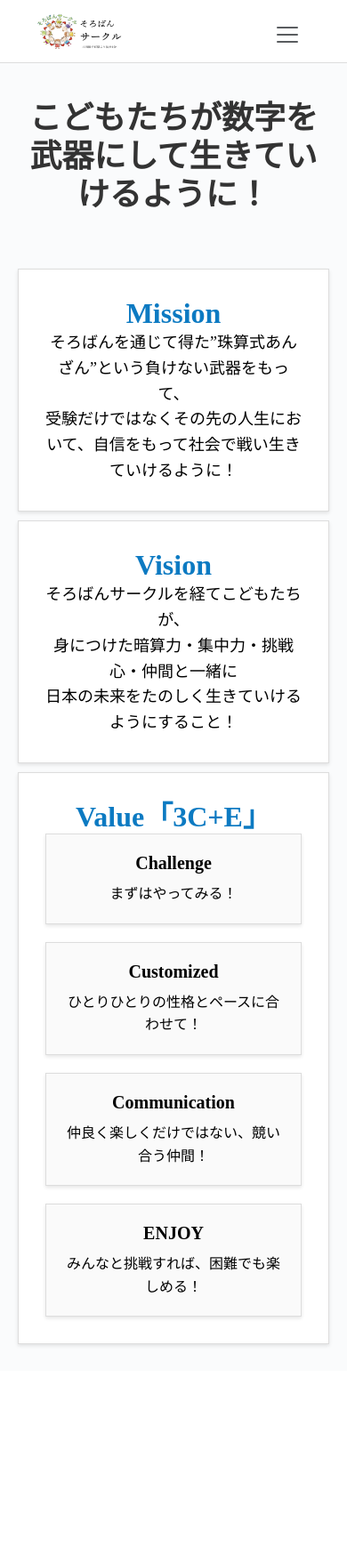
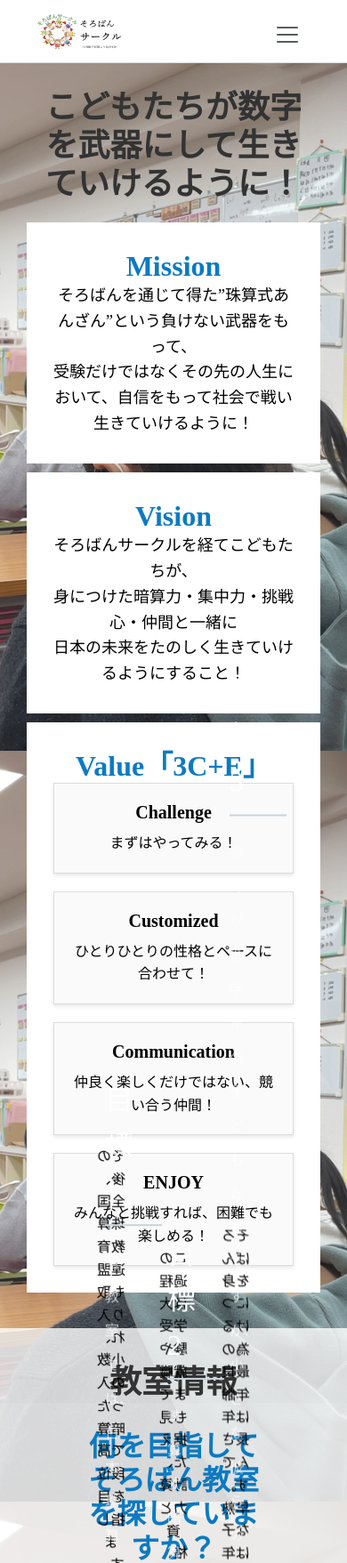
Before and after one commit to Nagam63/HomePage-Wire-Frame, a Flask app: page /features in a window 390 px wide. Shown: the top 1757 px of the page at 89% size. Before the commit the page ends 1514 px from the top, so only its background shows below. Run offline with Flask 3, Linux system fonts and the light colour scheme.

Commit message:
feature 20240709

```diff
--- /dev/null
+++ b/static/css/cards.css
@@ -0,0 +1,160 @@
+* {
+    margin: 0;
+    padding: 0;
+    -webkit-box-sizing: border-box;
+    box-sizing: border-box;
+}
+
+.wrapper {
+    width: 100%;
+    margin: 0 auto;
+    max-width: 80rem;
+}
+
+.cols {
+    display: flex;
+    flex-wrap: wrap;
+    justify-content: center;
+}
+
+.col {
+    width: calc(33.333333% - 2rem);
+    margin: 1rem;
+    cursor: pointer;
+}
+
+.container {
+    transform-style: preserve-3d;
+    perspective: 1000px;
+}
+
+.front,
+.back {
+    background-size: cover;
+    box-shadow: 0 4px 8px 0 rgba(0, 0, 0, 0.25);
+    border-radius: 10px;
+    background-position: center;
+    transition: transform .7s cubic-bezier(0.4, 0.2, 0.2, 1);
+    backface-visibility: hidden;
+    text-align: center;
+    min-height: 280px;
+    height: auto;
+    border-radius: 10px;
+    color: #fff;
+    font-size: 1.5rem;
+}
+.front p{
+    color: #fff;
+}
+
+.back {
+    background: #cedce7;
+    background: linear-gradient(45deg, rgb(2, 158, 255) 0%, rgb(255, 255, 255) 50%,rgb(255, 255, 255) 100%);
+}
+
+.front:after {
+    position: absolute;
+    top: 0;
+    left: 0;
+    z-index: 1;
+    width: 100%;
+    height: 100%;
+    content: '';
+    display: block;
+    opacity: .6;
+    background-color: rgba(0, 0, 0,.5);
+    backface-visibility: hidden;
+    border-radius: 10px;
+}
+
+.container:hover .front,
+.container:hover .back {
+    transition: transform .7s cubic-bezier(0.4, 0.2, 0.2, 1);
+}
+
+.back {
+    position: absolute;
+    top: 0;
+    left: 0;
+    width: 100%;
+}
+
+.inner {
+    transform: translateY(-50%) translateZ(60px) scale(0.94);
+    top: 50%;
+    position: absolute;
+    left: 0;
+    width: 100%;
+    padding: 1rem;
+    box-sizing: border-box;
+    outline: 1px solid transparent;
+    perspective: inherit;
+    z-index: 2;
+}
+
+.container .back {
+    transform: rotateY(180deg);
+    transform-style: preserve-3d;
+}
+
+.container .front {
+    transform: rotateY(0deg);
+    transform-style: preserve-3d;
+}
+
+.container:hover .back {
+    transform: rotateY(0deg);
+    transform-style: preserve-3d;
+}
+
+.container:hover .front {
+    transform: rotateY(-180deg);
+    transform-style: preserve-3d;
+}
+
+.front .inner p {
+    font-size: 2rem;
+    margin-bottom: 2rem;
+    position: relative;
+}
+
+.front .inner p:after {
+    content: '';
+    width: 4rem;
+    height: 2px;
+    position: absolute;
+    background: #C6D4DF;
+    display: block;
+    left: 0;
+    right: 0;
+    margin: 0 auto;
+    bottom: -.75rem;
+}
+
+.front .inner span {
+    color: rgba(255, 255, 255, 0.7);
+    font-size: 1rem;
+    font-family: 'Montserrat';
+    font-weight: 300;
+}
+
+
+
+@media screen and (max-width: 64rem) {
+    .col {
+        width: calc(33.333333% - 2rem);
+    }
+}
+
+@media screen and (max-width: 48rem) {
+    .col {
+        width: calc(50% - 2rem);
+    }
+}
+
+@media screen and (max-width: 32rem) {
+    .col {
+        width: 100%;
+        margin: 0 0 2rem 0;
+    }
+}
--- a/static/css/features.css
+++ b/static/css/features.css
@@ -2,13 +2,12 @@
 @import url('https://fonts.googleapis.com/css2?family=Noto+Sans+JP:wght@400;700&family=Noto+Serif+JP:wght@400;700&display=swap');
 
 body {
-    background-color: #f8f9fa;
-    background-image: linear-gradient( rgba(255, 255, 255, 0.3), rgba(255, 255, 255, 0.3), rgba(255, 255, 255, 0.3));
+    background-image: linear-gradient( rgba(255, 255, 255, 0.1), rgba(255, 255, 255, 0.1), rgba(255, 255, 255, 0.1)), url("../images/raw-background/IMG_9925.JPG");
 
 }
 
 header {
-    padding: 40px 20px;
+    padding: 40px 20px 0;
     text-align: center;
 }
 
@@ -20,21 +19,8 @@
     font-family: 'Noto Serif JP', serif;
 }
 
-main {
-    padding: 20px;
-    max-width: 900px;
-    margin: 0 auto;
-}
 
-section {
-    text-align: center;
-    margin-bottom: 10px;
-    background-color: #fff;
-    padding: 30px;
-    border: 1px solid #ddd;
-    border-radius: 0px;
-    box-shadow: 0 2px 4px rgba(0, 0, 0, 0.1);
-}
+
 
 section h2 {
     margin: 0;
@@ -49,14 +35,51 @@
     text-align: center;
 }
 
-.values .value-items {
+.feature {
+    text-align: center;
+    margin-bottom: 10px;
+    padding: 30px;
+    border: 0px;
+    border-radius: 0px;
+    border: 0px ;
+    padding: 0px;
+}
+
+
+/* .........feature-1st.......... */
+
+.feature-1st {
+    background-color: rgba(255, 255, 255, 0.01);
+    margin: 0 auto;
+    padding: 30px;
+    display: flex;
+    flex-direction: column;
+    flex-wrap: wrap;
+    align-items: stretch;
+    align-content: space-around;
+
+}
+.feature-1st header {
+    padding: 70px 20px 20px;
+}
+.feature-1st section {
+    text-align: center;
+    margin-bottom: 10px;
+    background-color: #fff;
+    padding: 30px;
+}
+.feature-1st .mission,.feature-1st .vision,.feature-1st .values{
+    max-width: 900px;
+
+}
+.feature-1st .values .value-items {
     display: flex;
     flex-wrap: wrap;
     gap: 20px;
     justify-content: space-between;
 }
 
-.values .value-item {
+.feature-1st .values .value-item {
     flex: 1;
     min-width: 220px;
     background-color: rgb(250,250,250);
@@ -67,15 +90,38 @@
     box-shadow: 0 2px 4px rgba(0, 0, 0, 0.1);
 }
 
-.values .value-item h3 {
+.feature-1st .values .value-item h3 {
     font-size: 20px;
     margin-bottom: 10px;
     font-weight: 700;
 }
 
-.values .value-item p {
+.feature-1st .values .value-item p {
     font-size: 16px;
 }
+
+
+
+/* ..........feture-2nd............... */
+
+.feature-2nd {
+    background-color: rgba(255, 255, 255,0.8);
+    margin: 0 auto;
+}
+
+.feature-2nd section {
+    text-align: center;
+    margin-bottom: 10px;
+    background-color:  rgba(255, 255, 255,0.1);
+    padding: 30px 90px;
+}
+.feature-1st .mission,.feature-1st .vision,.feature-1st .values{
+    max-width: 900px;
+
+}
+/* ..........feture-2nd............... */
+
+
 
 footer {
     text-align: center;
--- a/templates/features.html
+++ b/templates/features.html
@@ -14,6 +14,7 @@
     <link rel="stylesheet" href="{{ url_for('static', filename='css/animate.min.css') }}">
     <link rel="stylesheet" href="{{ url_for('static', filename='css/base.css') }}">
     <link rel="stylesheet" href="{{ url_for('static', filename='css/features.css') }}">
+    <link rel="stylesheet" href="{{ url_for('static', filename='css/cards.css') }}">
     <!-- Slick Slider CSS -->
     <link rel="stylesheet" type="text/css" href="{{ url_for('static', filename='css/slick.css') }}" />
     <link rel="stylesheet" type="text/css" href="{{ url_for('static', filename='css/slick-theme.css') }}" />
@@ -78,10 +79,10 @@
 
     <i class="fa-brands fa-red-river" id="backToTop"></i>
 
+    <section class="feature feature-1st">
         <header>
             <h1>こどもたちが数字を武器にして生きていけるように！</h1>
         </header>
-    <main>
         <section class="mission">
                 <h2>Mission</h2>
                 <p>そろばんを通じて得た”珠算式あんざん”という負けない武器をもって、<br>受験だけではなくその先の人生において、自信をもって社会で戦い生きていけるように！</p>
@@ -111,8 +112,67 @@
                     </div>
                 </div>
         </section>
+    </section>
+    <section class="feature feature-2nd">
+        <header>
+            <h1>教室情報</h1>
+        </header>
+        <section class="mission">
+            <h2>何を目指してそろばん教室を探していますか？</h2>
+            <div class="wrapper">
+                <div class="cols">
+                    <div class="col" ontouchstart="this.classList.toggle('hover');">
+                        <div class="container">
+                            <div class="front" style="background-image: url(https://unsplash.it/500/500/)" >
+                                <div class="inner">
+                                    <p>目標1</p>
+                                    <span>当教室では、日本珠算連盟で1級までで計算力と暗算力を身につけます。</span>
+                                </div>
+                            </div>
+                            <div class="back">
+                                <div class="inner">
+                                    <p>その後、全国珠算教育連盟も取り入れ、小数の入った暗算で高段位を目指します。応用計算では割合や分数、損益計算や最小公倍数、出会い算などを珠算式暗算で身につけます。大会にも積極的に参加します。</p>
+                                </div>
+                            </div>
+                        </div>
+                    </div>
+                    <div class="col" ontouchstart="this.classList.toggle('hover');">
+                        <div class="container">
+                            <div class="front" style="background-image: url(https://unsplash.it/511/511/)">
+                                <div class="inner">
+                                    <p>目標2</p>
+                                    <span>珠算式暗算は資格を超えた特殊能力とも言えます。</span>
+                                </div>
+                            </div>
+                            <div class="back">
+                                <div class="inner">
+                                    <p> この過程は大学受験や就職までも見据えた、計算力と資格、情報処理能力、強い心と競い合える仲間、様々な生きる為に必要なものを身につける為のカリキュラムです。
+                                    </p>
+                                </div>
+                            </div>
+                        </div>
+                    </div>
+                    <div class="col" ontouchstart="this.classList.toggle('hover');">
+                        <div class="container">
+                            <div class="front" style="background-image: url(https://unsplash.it/502/502/)">
+                                <div class="inner">
+                                    <p>目標3</p>
+                                    <span>多くが低学年の子どもたちですが、小さな彼らの中には上級者も多くいます。ぜひ一度、そろばんサークルを覗いてみてください。</span>
+                                </div>
+                            </div>
+                            <div class="back">
+                                <div class="inner">
+                                    <p>そろばんを身につける為の最良年齢は年長さんです。早熟な子は年中の夏過ぎでしょう。当教室では入学前に6級合格を目指します。筆算脳になる前に珠算脳を作りあげましょう。</p>
+                                </div>
+                            </div>
+                        </div>
+                    </div>
+                </div>
+            </div>
+        </section>
+    </section>
 
-    </main>
+
     <!-- jQuery -->
     <script src="https://code.jquery.com/jquery-3.4.1.min.js"></script>
     <!-- Bootstrap -->
```
Lines whose indentation alone changed are shown as unchanged.
